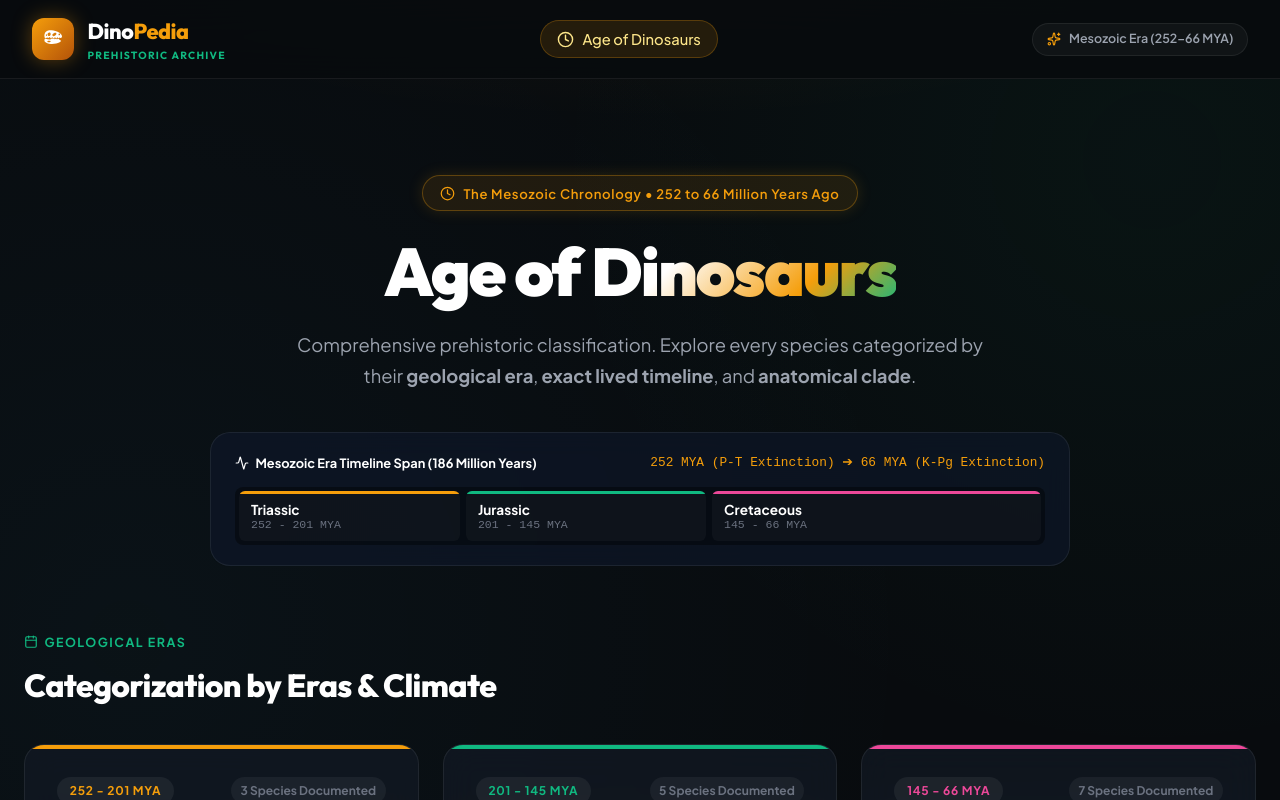
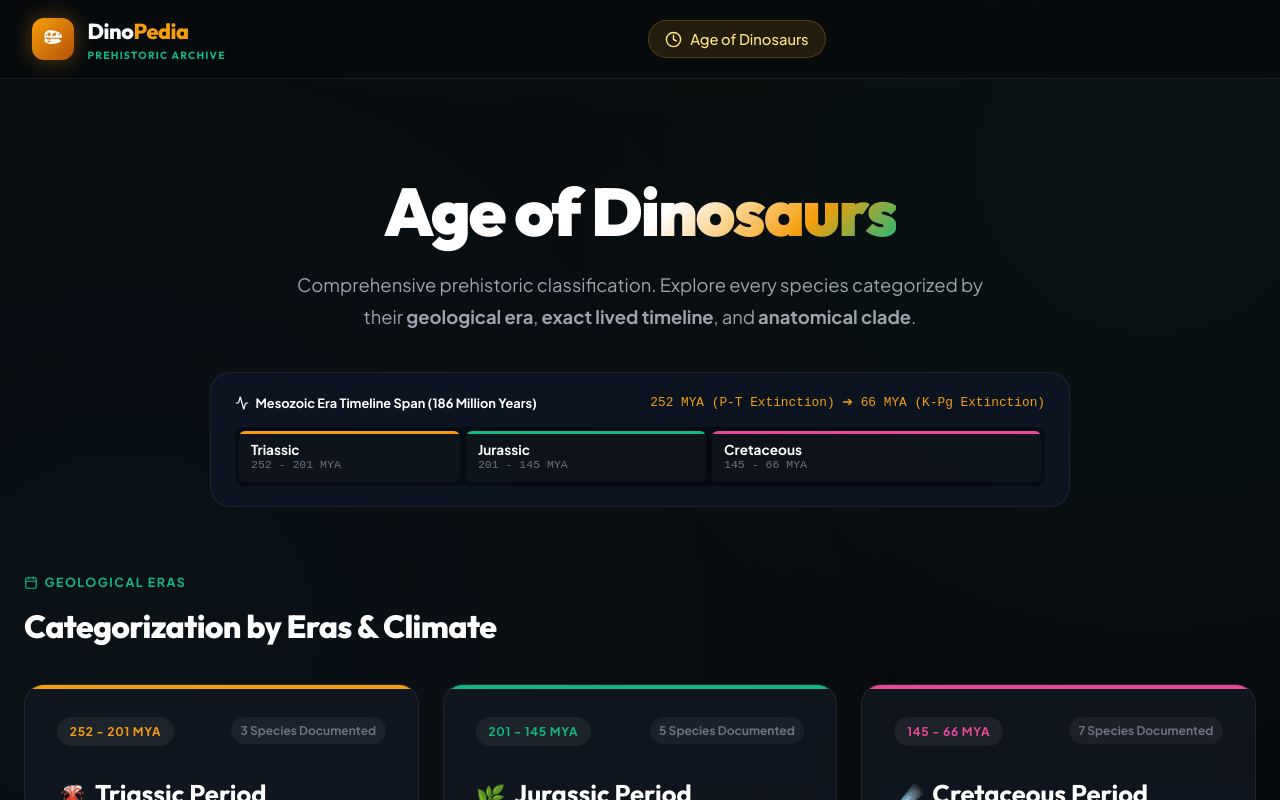
Before and after one commit to MinukaPanagoda/dinopedia, a React (Vite) app in the folder frontend/: page / in a window 1280 px wide. Shown: the top 800 px of the page. Built offline with nearby package versions, Linux system fonts and the light colour scheme.

Commit message:
Remove 'The Mesozoic Chronology • 252 to 66 Million Years Ago' hero pill and clean navbar indicator

```diff
--- a/frontend/src/components/HomePage.jsx
+++ b/frontend/src/components/HomePage.jsx
@@ -90,11 +90,6 @@ export default function HomePage({ setActiveTab }) {
     <div className="home-container">
       {/* Age of Dinosaurs Header Banner */}
       <section className="hero-section">
-        <div className="hero-pill">
-          <Clock size={15} color="#F59E0B" />
-          <span>The Mesozoic Chronology • 252 to 66 Million Years Ago</span>
-        </div>
-
         <h1 className="hero-title">
           Age of <span className="hero-title-gradient">Dinosaurs</span>
         </h1>
--- a/frontend/src/components/Navbar.jsx
+++ b/frontend/src/components/Navbar.jsx
@@ -45,11 +45,6 @@ export default function Navbar({ activeTab, setActiveTab }) {
 
         {/* Right Action Area - Clean / Mobile toggle */}
         <div className="nav-actions">
-          <div className="nav-era-indicator">
-            <Sparkles size={14} color="#F59E0B" />
-            <span>Mesozoic Era (252–66 MYA)</span>
-          </div>
-
           <button
             className="mobile-menu-btn"
             onClick={() => setMobileMenuOpen(!mobileMenuOpen)}
```
